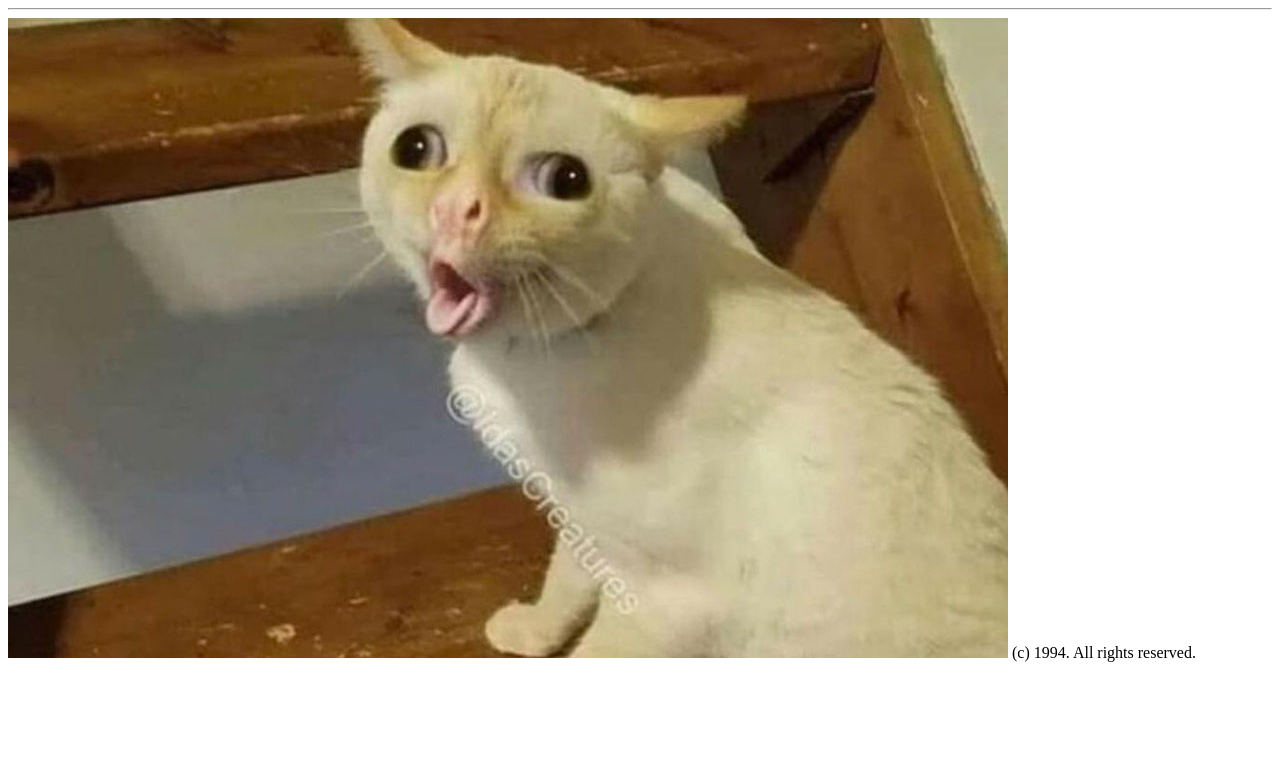
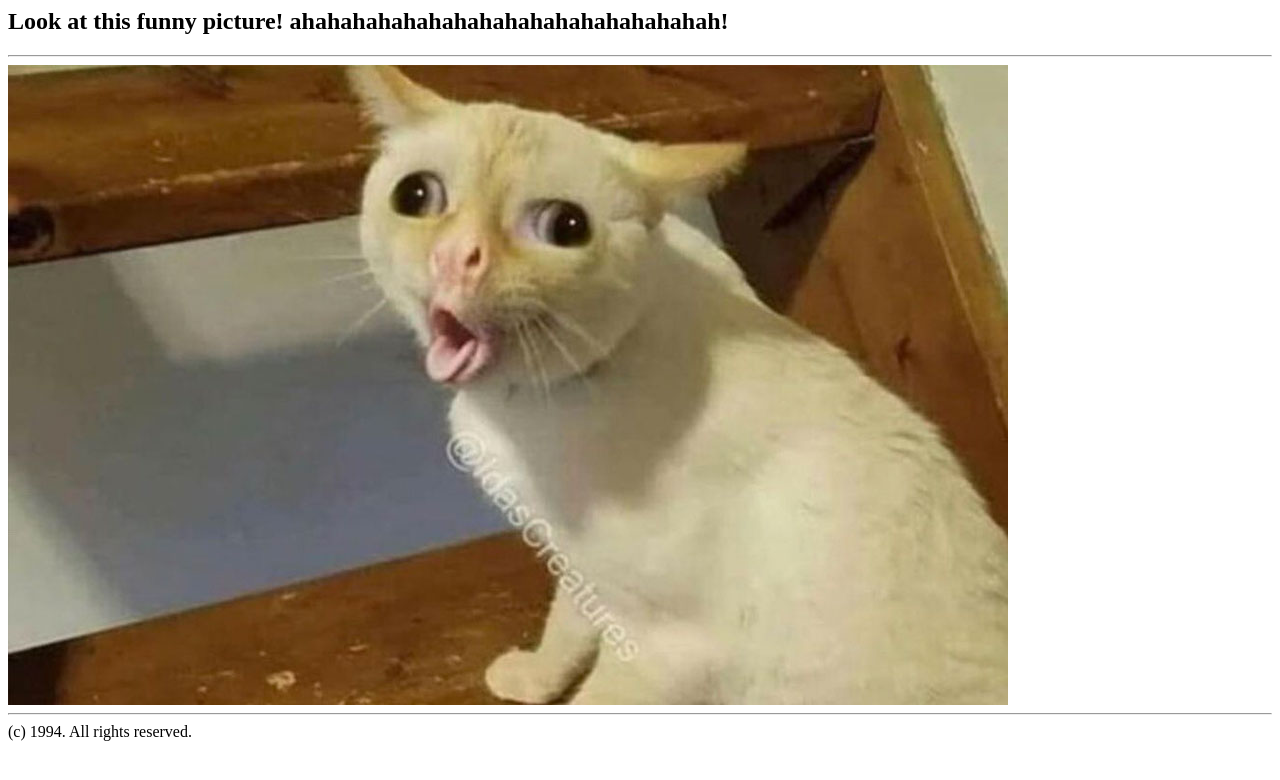
Before and after one commit to heckermain27/classexamples, a plain HTML site: page index.html in a window 1280 px wide. Drawn offline with Linux system fonts and the light colour scheme.

Commit message:
Update index.html

```diff
--- a/index.html
+++ b/index.html
@@ -1,8 +1,10 @@
 <html>
   <title>Website</title>
   <body>
+    <p><h2>Look at this funny picture! ahahahahahahahahahahahahahahahahah!</h2>
     <hr>
     <img src="cat-meme.jpg">
+    <hr>
     (c) 1994. All rights reserved.
   </body>
 </html>
```
